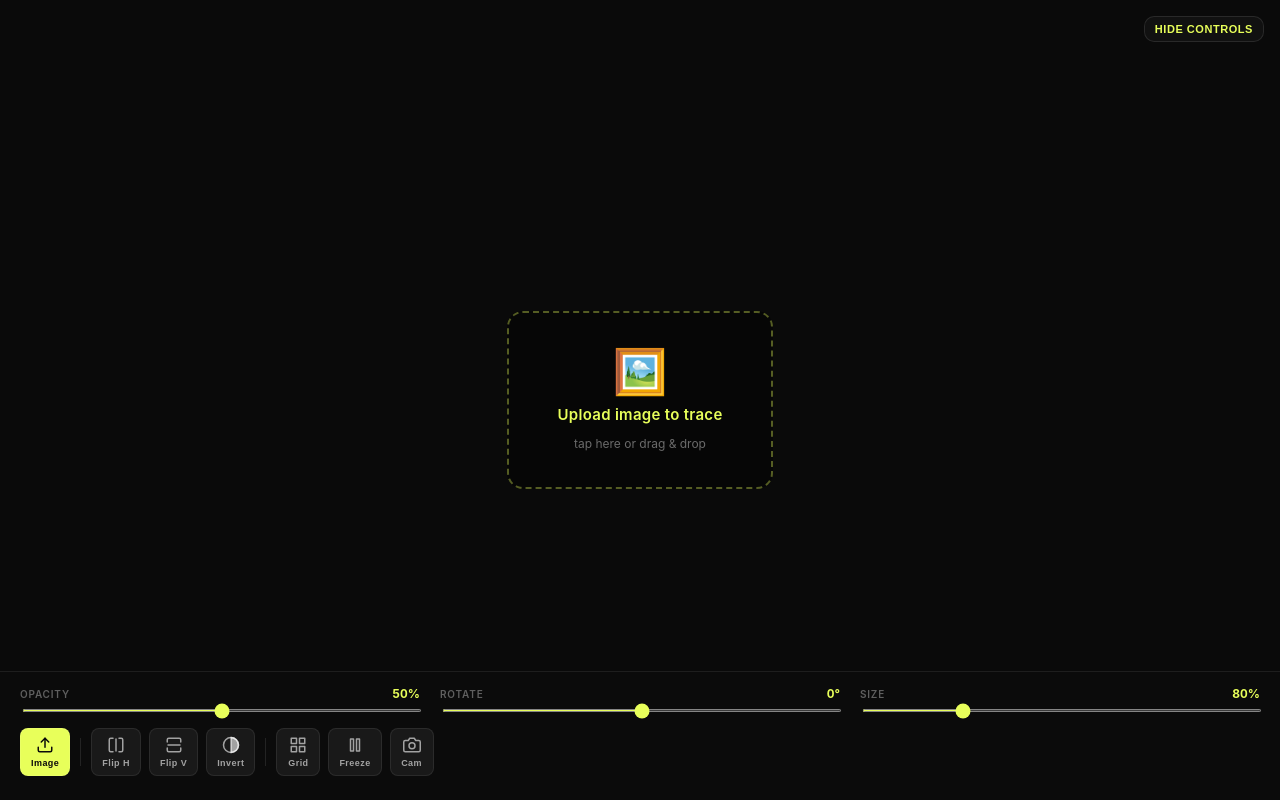
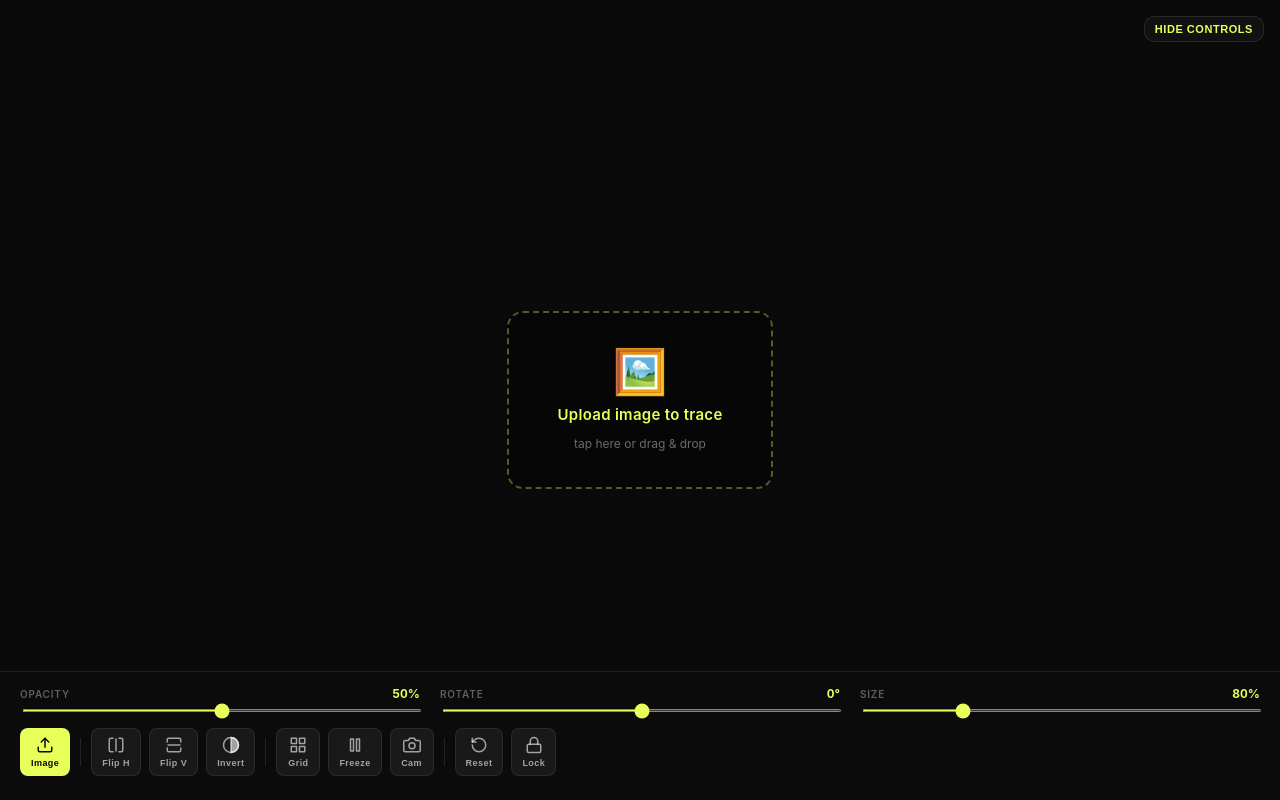
Before and after one commit to ferruman/vitejs-vite-ch6ecnsn, a React (Vite) app: page / in a window 1280 px wide. Built offline with nearby package versions, Linux system fonts and the light colour scheme; no server answers.

Commit message:
add lock and reset features

```diff
--- a/src/App.jsx
+++ b/src/App.jsx
@@ -39,6 +39,16 @@ const ICONS = {
   grid: (
     <svg width="18" height="18" viewBox="0 0 24 24" fill="none" stroke="currentColor" strokeWidth="2" strokeLinecap="round" strokeLinejoin="round">
       <rect x="3" y="3" width="7" height="7"/><rect x="14" y="3" width="7" height="7"/><rect x="3" y="14" width="7" height="7"/><rect x="14" y="14" width="7" height="7"/>
+    </svg>
+  ),
+  lock: (
+    <svg width="18" height="18" viewBox="0 0 24 24" fill="none" stroke="currentColor" strokeWidth="2" strokeLinecap="round" strokeLinejoin="round">
+      <rect x="3" y="11" width="18" height="11" rx="2"/><path d="M7 11V7a5 5 0 0 1 10 0v4"/>
+    </svg>
+  ),
+  reset: (
+    <svg width="18" height="18" viewBox="0 0 24 24" fill="none" stroke="currentColor" strokeWidth="2" strokeLinecap="round" strokeLinejoin="round">
+      <path d="M3 12a9 9 0 1 0 9-9 9.75 9.75 0 0 0-6.74 2.74L3 8"/><path d="M3 3v5h5"/>
     </svg>
   ),
 };
@@ -107,6 +117,7 @@ export default function ARDrawing() {
   const [panelVisible, setPanelVisible] = useState(true);
   const [imgPos, setImgPos] = useState({ x: 0, y: 0 });
   const [dragging, setDragging] = useState(false);
+  const [locked, setLocked] = useState(false);
   const [gridMode, setGridMode] = useState("none");
   const [rotation, setRotation] = useState(0);
   const dragStart = useRef(null);
@@ -183,6 +194,7 @@ export default function ARDrawing() {
   // Mouse drag
   const onMouseDown = (e) => {
     if (e.target !== imgRef.current) return;
+    if (locked) return;
     e.preventDefault();
     setDragging(true);
     dragStart.current = { mx: e.clientX, my: e.clientY, ix: imgPos.x, iy: imgPos.y };
@@ -200,7 +212,7 @@ export default function ARDrawing() {
 
   const onTouchStart = (e) => {
     if (e.target !== imgRef.current) return;
-
+    if (locked) return;
     if (e.touches.length === 1) {
       const t = e.touches[0];
       setDragging(true);
@@ -381,6 +393,15 @@ export default function ARDrawing() {
               ⏸ FROZEN
             </div>
           )}
+          {locked && (
+            <div style={{
+              background: "rgba(100,150,255,0.85)", backdropFilter: "blur(6px)",
+              borderRadius: 8, padding: "5px 12px",
+              color: "#fff", fontSize: 11, fontWeight: 700, letterSpacing: "0.08em",
+            }}>
+              🔒 LOCKED
+            </div>
+          )}
           {gridMode !== "none" && (
             <div style={{
               background: "rgba(232,255,90,0.15)", backdropFilter: "blur(6px)",
@@ -434,6 +455,9 @@ export default function ARDrawing() {
             <IconBtn icon={ICONS.grid} label={GRID_LABELS[gridMode]} onClick={cycleGrid} active={gridMode !== "none"} />
             <IconBtn icon={ICONS.freeze} label={frozen ? "Unfreeze" : "Freeze"} onClick={toggleFreeze} active={frozen} />
             <IconBtn icon={ICONS.camera} label="Cam" onClick={switchCamera} />
+            <Divider />
+            <IconBtn icon={ICONS.reset} label="Reset" onClick={() => setImgPos({ x: 0, y: 0 })} />
+            <IconBtn icon={ICONS.lock} label={locked ? "Unlock" : "Lock"} onClick={() => setLocked(l => !l)} active={locked} />
           </div>
 
           {image && (
```
